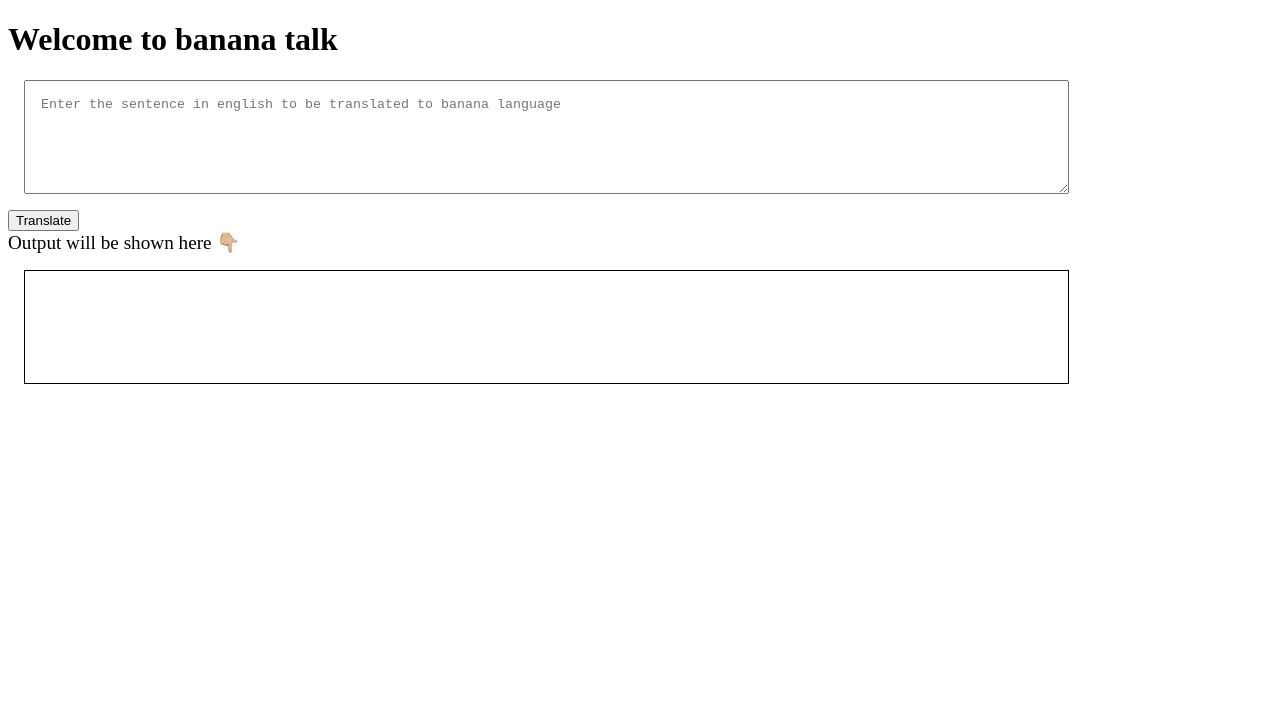
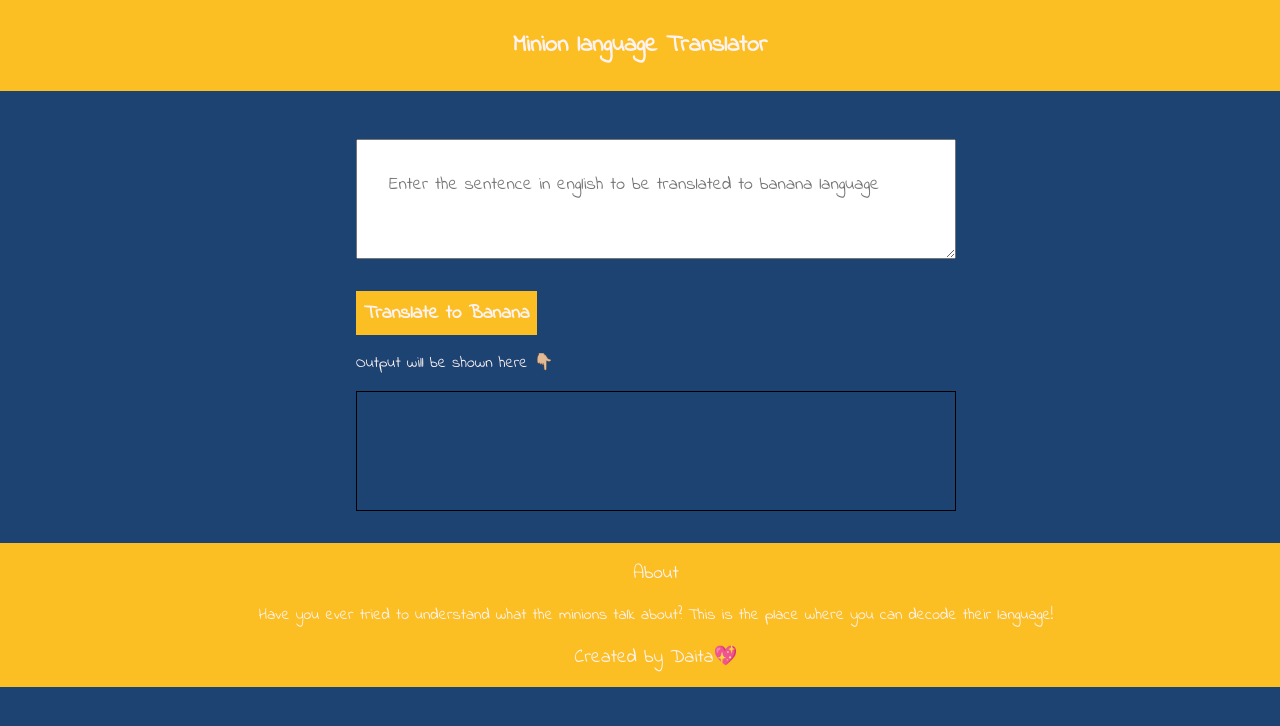
Before and after one commit to daitasarkar/banana-language, a plain HTML site: page index.html in a window 1280 px wide. Drawn offline with Linux system fonts and the light colour scheme.

Commit message:
style added

```diff
--- a/index.html
+++ b/index.html
@@ -5,32 +5,26 @@
     <meta charset="UTF-8">
     <meta http-equiv="X-UA-Compatible" content="IE=edge">
     <meta name="viewport" content="width=device-width, initial-scale=1.0">
-    <title>banana talk</title>
-    <style>
-        textarea {
-            padding: 1rem;
-            width: 80%;
-            display: block;
-            margin: 1rem;
-            height: 10vh;
-        }
-
-        #output{
-            border: 1px solid black;
-            height: 10vh;
-            width: 80%;
-            padding: 1rem;
-            margin: 1rem;
-        }
-    </style>
+    <title>minion language</title>
+    <link href="styles.css" rel="stylesheet">
 </head>
 
 <body>
-    <h1>Welcome to banana talk</h1>
-    <textarea id="txt-input" placeholder="Enter the sentence in english to be translated to banana language"></textarea>
-    <button id="btn-translate">Translate</button>
-    <div style="font-size: larger">Output will be shown here 👇🏼</div>
-    <div id="output"></div>
+    <nav>
+        <div id="navigation"><h1>Minion language Translator</h1></div>
+    </nav>
+
+    <main>
+        <textarea id="txt-input" placeholder="Enter the sentence in english to be translated to banana language"></textarea>
+        <button id="btn-translate"><strong>Translate to Banana</strong></button>
+        <div style="margin: 0px;padding-left: 1rem;">Output will be shown here 👇🏼</div>
+        <div id="output"></div>
+    </main>
+    <footer>
+        <div style="font-size: larger;">About</div>
+        <p>Have you ever tried to understand what the minions talk about? This is the place where you can decode their language!</p>
+        <div style="font-size: larger;">Created by Daita💖</div>
+    </footer>
     <script src="app.js" type="text/javascript"></script>
 </body>
 
--- /dev/null
+++ b/styles.css
@@ -0,0 +1,75 @@
+@import url('https://fonts.googleapis.com/css2?family=Indie+Flower&display=swap');
+
+:root{
+    --primary-color: #FBBF24;
+    --reddish-white: #FEF2F2;
+    --blue: #1c4372;
+    --gray: #374151;
+}
+
+body{
+    font-family: 'Indie Flower', cursive;
+    margin: 0px;
+    background-color: var(--blue);
+    color: var(--reddish-white);
+}
+
+main{
+    margin: auto;
+    padding: 1rem;
+    max-width: 600px;
+}
+
+textarea {
+    padding: 2rem 2rem;
+    width: 100%;
+    display: block;
+    margin: 1rem;
+    height: 5vh;
+    font-size: large;
+    font-family: inherit;
+    color: var(--gray);
+    margin-top: 2rem;
+    width: 100%;
+    box-sizing: border-box;
+    min-height: 15vh;
+}
+
+
+#output{
+    border: 1px solid black;
+    height: 10vh;
+    width: 100%;
+    padding: 1rem;
+    min-height: 15vh;
+    max-height: 20vh;
+    overflow: scroll;
+    margin: 1rem;
+    box-sizing: border-box;
+    color: var(--reddish-white);
+}
+
+#navigation{
+    background-color: var(--primary-color);
+    padding: 0.5rem;
+    color: var(--reddish-white);
+    text-align: center;
+}
+
+#btn-translate{
+    background-color: var(--primary-color);
+    color:var(--reddish-white);
+    padding: 0.5rem 0.5rem;
+    border: none;
+    font-family: 'Indie Flower', cursive;
+    font-size: larger;
+    margin: 1rem;
+}
+
+footer{
+    width: 100%;
+    background-color: var(--primary-color);
+    text-align: center;
+    padding: 1rem;
+    position: fixed;
+}
```
